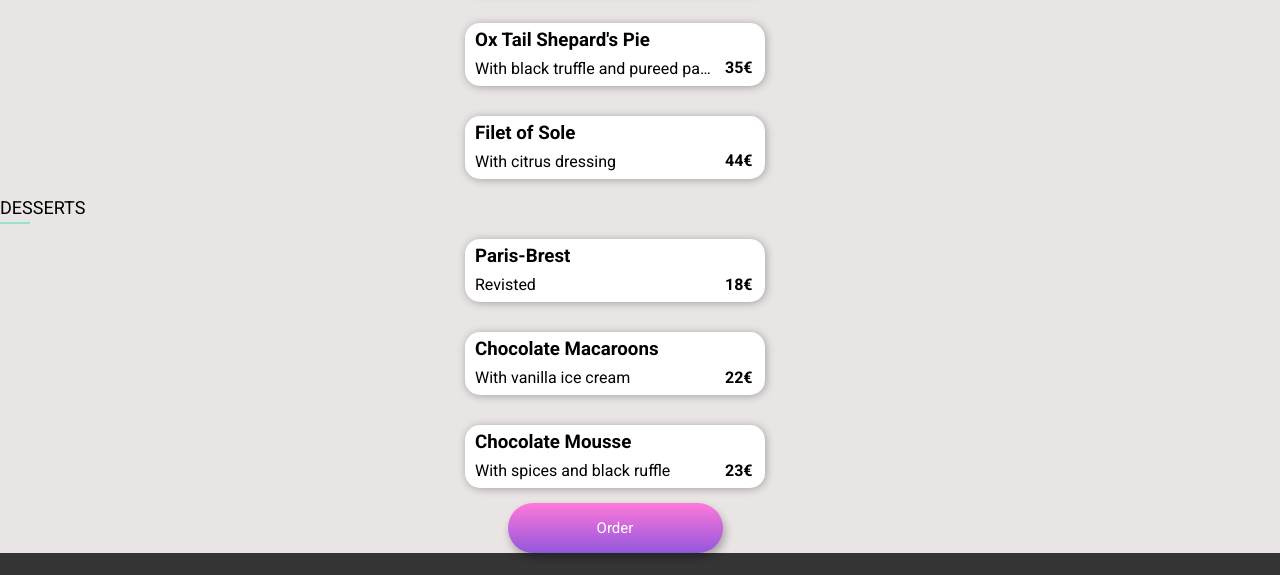
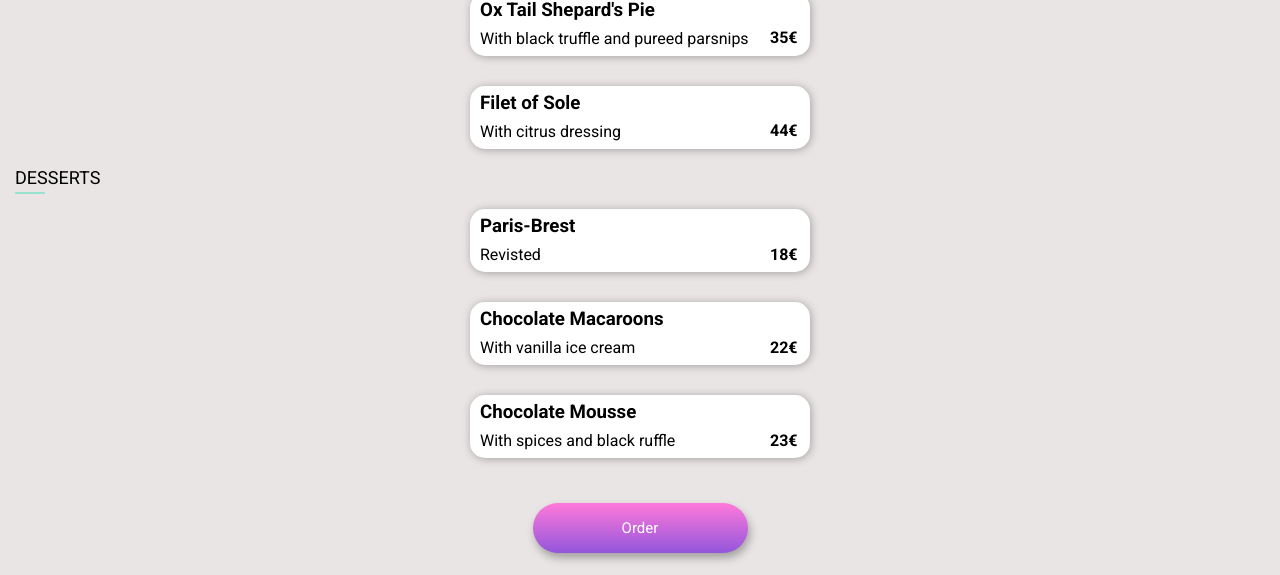
Before and after one commit to Olivertwst/ohmyfood, a website: page public/html/the-full-palette.html in a window 1280 px wide. Shown: the part 813-1388 px from the top of the page. Drawn offline with Linux system fonts and the light colour scheme; a web font is replaced by a local one.

Commit message:
adjusting desktop version

```diff
--- a/public/html/the-full-palette.html
+++ b/public/html/the-full-palette.html
@@ -33,6 +33,7 @@
                 <i class="fa-regular fa-heart"></i>
             </div>
         </div>
+        <div class="card-group">
             <div class="menu-cards">
                 <div class="menu-course">
                     <h2>ENTREES</h2>
@@ -68,6 +69,7 @@
                     <div class="menu-card__checkmark"><i class="fa-solid fa-circle-check"></i></i></div>
                 </div>
             </a>
+        </div>
         <div class="menu-cards">
             <div class="menu-course">
                 <h2>MAIN DISH</h2>
--- a/src/sass/pages/_restaurant.scss
+++ b/src/sass/pages/_restaurant.scss
@@ -40,7 +40,6 @@ header {
     border-top-right-radius: 25px;
     width: 100%;
     margin-top: -40px;
-    padding-right: 50px;
 
 }
 
@@ -90,6 +89,7 @@ header {
 
 .menu-cards {
     width: 100%;
+    padding-left: 15px;
 }
 
 .menu-card {
@@ -104,18 +104,19 @@ header {
     color: black;
     animation: fadeinup ease-in-out;
     transition: padding-right 1s ease-in-out;
-    width: 300px;
+    width: 340px;
     height: 63px;
     background-color: white;
+    display: block;
 
     &__squeezer {
         display: flex;
-        width: 350px;
+        width: 390px;
         transition: width 0.5s;
     }
 
     &__text {
-        width: 250px;
+        width: 290px;
         transition: width 0.5s;
         padding-top: 3px;
 
@@ -132,11 +133,11 @@ header {
     }
 
     &:hover &__text {
-        width: 200px;
+        width: 240px;
     }
 
     &:hover &__squeezer {
-        width: 300px;
+        width: 340px;
 
     }
 
@@ -182,6 +183,9 @@ header {
 }
 
 .order {
+    padding-top: 30px;
+    padding-bottom: 70px;
+
     button {
         display: flex;
         flex-direction: column;
```
Also changed, not shown: public/styles/main.css, 1 other file. Lines whose indentation alone changed are shown as unchanged.
